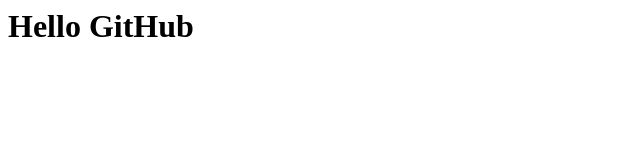
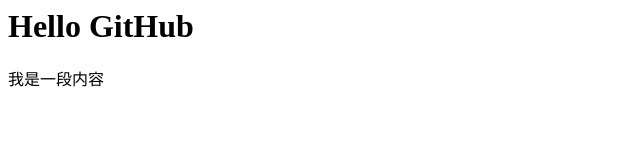
Before and after one commit to HeroYellow/test, a plain HTML site: page index.html in a window 1280 px wide. Shown: the whole page, without its empty margins (0-640 px from the left). Drawn offline with Linux system fonts and the light colour scheme.

Commit message:
添加了一段内容

```diff
--- a/index.html
+++ b/index.html
@@ -1 +1,2 @@
 <h1>Hello GitHub</h1>
+<p>我是一段内容</p>
```
